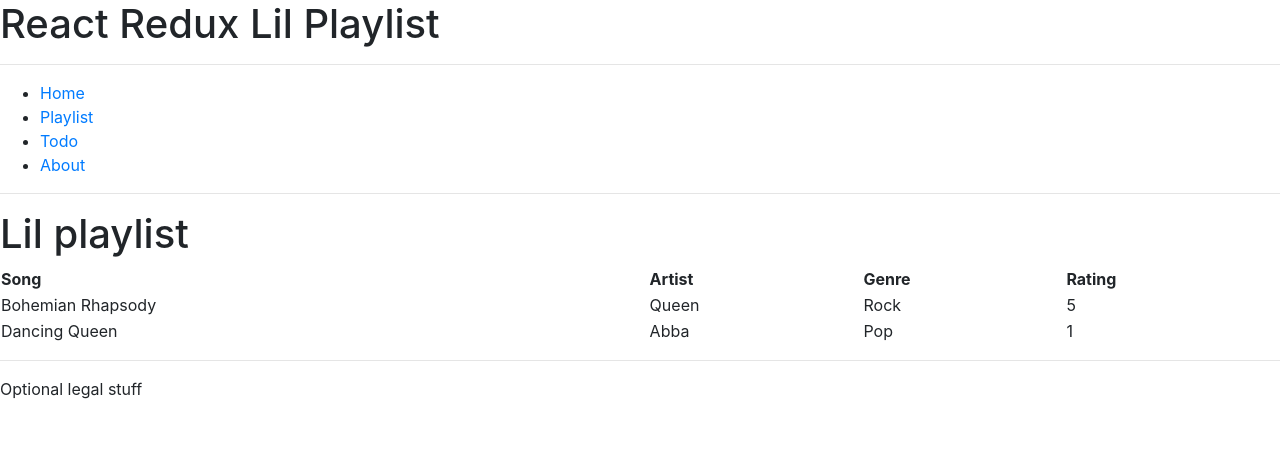
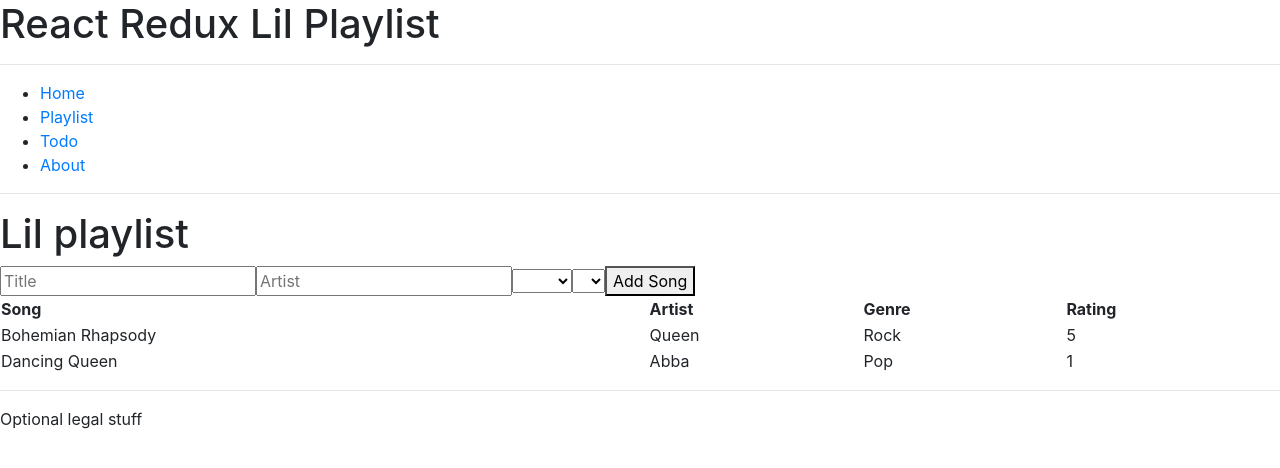
Before and after one commit to Michiel-A-van-Vliet/Michiel_van_Vliet---React-Lil-playlist, a React (Create React App) app: page /playlist in a window 1280 px wide. Shown: the top 468 px of the page. Built offline with nearby package versions, Linux system fonts and the light colour scheme.

Commit message:
Gewerkt aan AddSong. - de dispatch wordt getriggerd, maar er wordt niks meegezonden. - artist en title lijken niet te werken. - wel invoer mogelijk van artist, niet van title. - nog niks gedaan met genre en rating.

```diff
--- a/src/features/playlist/AddSong.js
+++ b/src/features/playlist/AddSong.js
@@ -0,0 +1,63 @@
+import React, { useState } from "react";
+import { useDispatch } from "react-redux";
+import { addSong } from "./playlistSlice";
+
+function AddSong() {
+  const dispatch = useDispatch();
+
+  const [title, setTitle] = useState("");
+  const [artist, setArtist] = useState("");
+
+  const onSubmit = (event) => {
+    // de dispatch wordt getriggerd, maar er wordt niks meegezonden.
+    // artist en title lijken niet te werken.
+    // wel invoer mogelijk van artist, niet van title.
+    // nog niks gedaan met genre en rating.
+    event.preventDefault();
+    console.log("* onSubmit:");
+    console.log("Title: ", title);
+    console.log("Title: ", artist);
+    dispatch(
+      addSong({
+        title: title,
+        artist: artist,
+      })
+    );
+  };
+
+  return (
+    <form onSubmit={onSubmit}>
+      <input
+        placeholder="Title"
+        type="text"
+        value={title}
+        // onderstaande werkt (nog) niet.
+        onChange={(event) => setTitle(event.target.title)}
+      />
+      <input
+        placeholder="Artist"
+        type="text"
+        value={artist}
+        // onderstaande werkt (nog) niet.
+        onChange={(event) => setArtist(event.target.artist)}
+      />
+      <select id="genre" name="genre">
+        <option value=""></option>
+        <option value="rock">Rock</option>
+        <option value="jazz">Jazz</option>
+        <option value="pop">Pop</option>
+      </select>
+      <select id="rating" name="rating">
+        <option value=""></option>
+        <option value="1">1</option>
+        <option value="2">2</option>
+        <option value="3">3</option>
+        <option value="4">4</option>
+        <option value="5">5</option>
+      </select>
+      <button type="submit">Add Song</button>
+    </form>
+  );
+}
+
+export default AddSong;
--- a/src/features/playlist/Playlist.js
+++ b/src/features/playlist/Playlist.js
@@ -1,6 +1,6 @@
 import React from "react";
 import { useSelector } from "react-redux";
-// import AddSong from "./AddSong";
+import AddSong from "./AddSong";
 import Songlist from "./Songlist";
 
 const Playlist = () => {
@@ -9,7 +9,7 @@ const Playlist = () => {
   return (
     <main>
       <h1>Lil playlist</h1>
-      {/* <AddSong /> */}
+      <AddSong />
       <table style={{ width: "100%" }}>
         <thead>
           <tr className="song-header">
```
